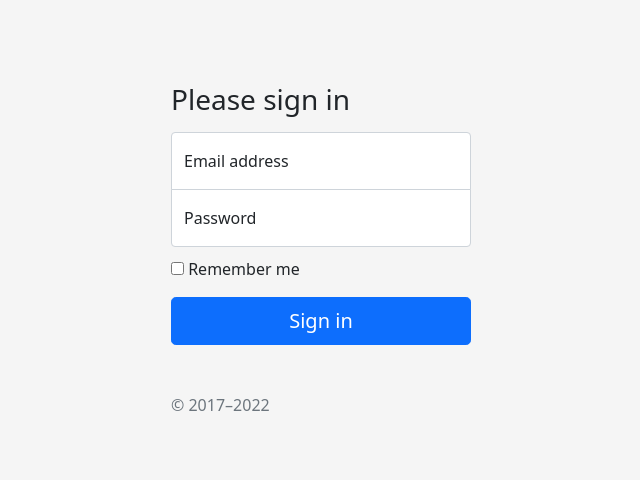
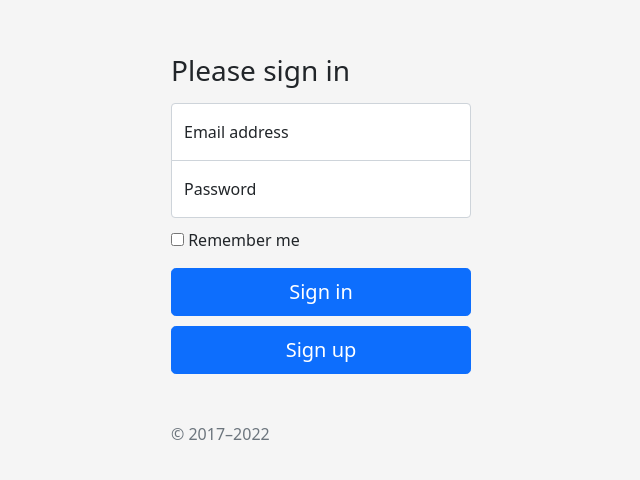
Before and after one commit to mankic/turtlegram_frontend, a plain HTML site: page index.html in a window 1280 px wide. Shown: the part 142-622 px from the top of the page, without its empty margins (319-959 px from the left). Drawn offline with nearby package versions, Linux system fonts and the light colour scheme.

```diff
--- a/index.html
+++ b/index.html
@@ -38,6 +38,10 @@
             <button class="w-100 btn btn-lg btn-primary" type="button" onclick="handleSignin()">
                 Sign in
             </button>
+            <br>
+            <button class="w-100 btn btn-lg btn-primary" type="button" onclick="handleSignup()" style="margin-top: 10px;">
+                Sign up
+            </button>
             <p class="mt-5 mb-3 text-muted">© 2017–2022</p>
         </form>
     </main>
```
